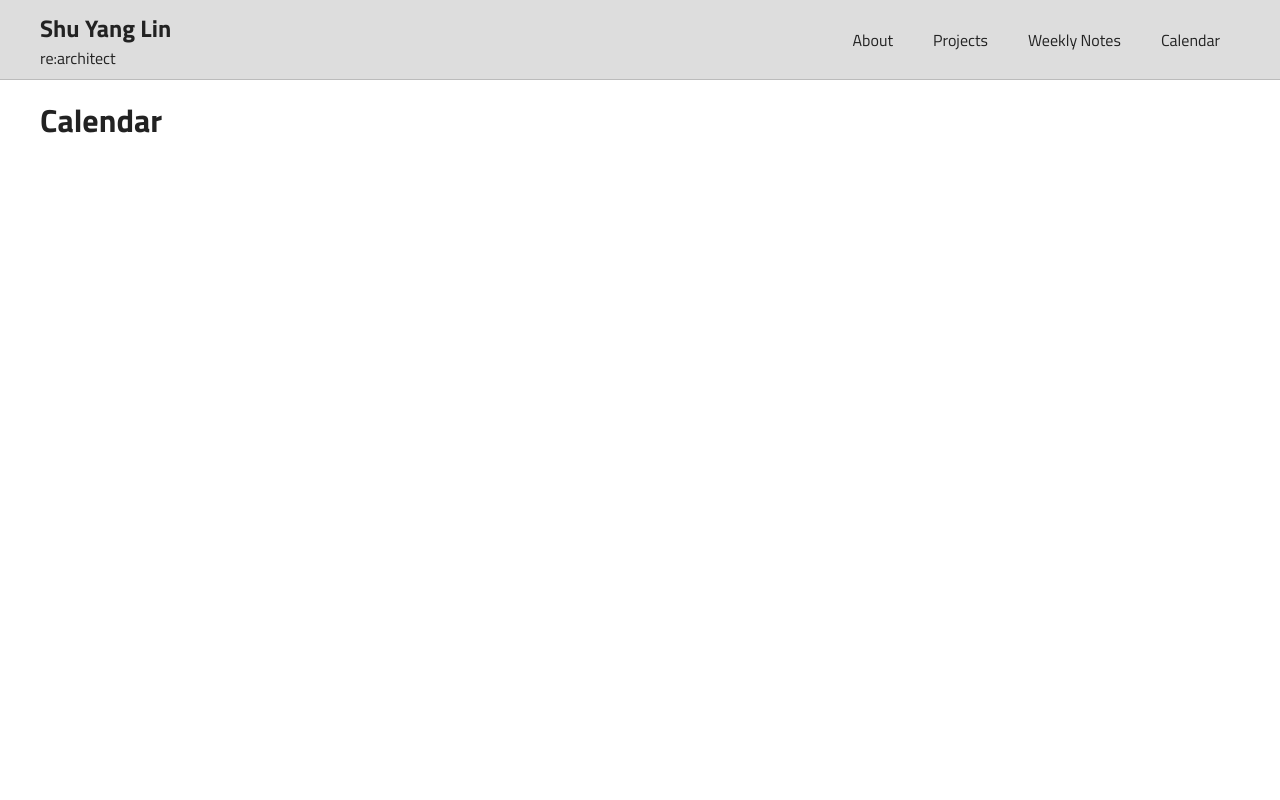
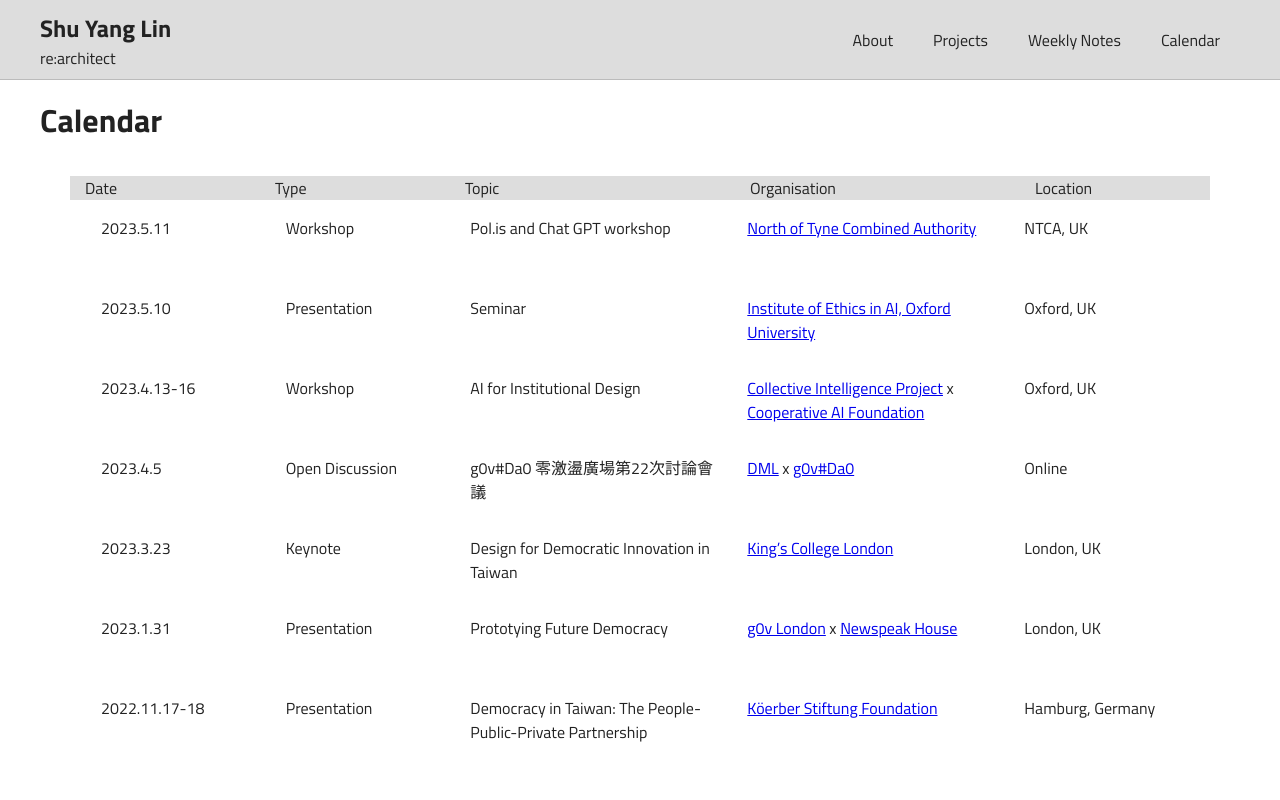
Before and after one commit to shuyanglin/shuyanglin, a React app: page /calendar in a window 1280 px wide. Shown: the top 800 px of the page. Built offline with nearby package versions, Linux system fonts and the light colour scheme.

Commit message:
update calendar

```diff
--- a/src/components/About/About.js
+++ b/src/components/About/About.js
@@ -5,10 +5,11 @@ import styles from './About.module.css';
 function About() {
   return (
   <>
+    <h1>About</h1>
     <Container>
     <Row>
-    <h1>About</h1>
 
+      <Col sm={12}>
       <section>
 
       <img alt="cover image for about page" src={hero}></img>
@@ -17,11 +18,12 @@ function About() {
       </div>
 
       </section>
+      </Col>
     </Row>
     <Row>
-      <Col sm={2}>
+      <Col lg={2} sm={1}>
       </Col>
-      <Col sm={8}>
+      <Col lg={8} sm={10}>
       <p>
       Shu Yang Lin is a re:architect based in London. She is currently working on a joint project between the <a href="https://moda.gov.tw/">Ministry of Digital Affairs</a> and <a href="https://darkmatterlabs.org/">Dark Matter Laboratories</a>.
       Working in the field between HCI and interaction design she design interactions to explore the creative potentials machine-supported consensus finding.
--- a/src/components/About/About.module.css
+++ b/src/components/About/About.module.css
@@ -1,12 +1,13 @@
 section {
-    padding: 4rem;
+    padding: 2rem;
+    margin-bottom: 3rem;
 }
 
 .description {
     position: absolute;
     transform: translate(-5vw, -30vh);
     background-color: #eee;
-    padding: 2.5rem;
+    padding: 2rem 2.5rem;
     max-width: 600px;
 }
 
--- a/src/components/Calendar/Calendar.js
+++ b/src/components/Calendar/Calendar.js
@@ -1,9 +1,149 @@
 import React from "react";
+import { Container, Row, Col } from 'react-grid-system';
+import styles from './Calendar.module.css'
 
 function Calendar() {
   return (
     <>
       <h1>Calendar</h1>
+      <Container className={styles.container}>
+      <Row className={styles.header}>
+        <Col sm={2}>
+          Date
+        </Col>
+        <Col sm={2}>
+          Type
+        </Col>
+        <Col sm={3}>
+          Topic
+        </Col>
+        <Col sm={3}>
+          Organisation
+        </Col>
+        <Col sm={2}>
+          Location
+        </Col>
+      </Row>
+      <Row className={styles.row}>
+        <Col sm={2}>
+          2023.5.11
+        </Col>
+        <Col sm={2}>
+          Workshop
+        </Col>
+        <Col sm={3}>
+          Pol.is and Chat GPT workshop
+        </Col>
+        <Col sm={3}>
+          <a href="https://www.northoftyne-ca.gov.uk">North of Tyne Combined Authority</a>
+        </Col>
+        <Col sm={2}>
+        NTCA, UK
+        </Col>
+      </Row>
+      <Row className={styles.row}>
+        <Col sm={2}>
+          2023.5.10
+        </Col>
+        <Col sm={2}>
+          Presentation
+        </Col>
+        <Col sm={3}>
+          Seminar
+        </Col>
+        <Col sm={3}>
+          <a href="https://www.oxford-aiethics.ox.ac.uk">Institute of Ethics in AI, Oxford University</a>
+        </Col>
+        <Col sm={2}>
+        Oxford, UK
+        </Col>
+      </Row>
+      <Row className={styles.row}>
+        <Col sm={2}>
+          2023.4.13-16
+        </Col>
+        <Col sm={2}>
+          Workshop
+        </Col>
+        <Col sm={3}>
+          AI for Institutional Design
+        </Col>
+        <Col sm={3}>
+          <a href="http://cip.org/">Collective Intelligence Project</a> x <a href="https://www.cooperativeai.com/foundation">Cooperative AI Foundation </a>
+        </Col>
+        <Col sm={2}>
+          Oxford, UK
+        </Col>
+      </Row>
+      <Row className={styles.row}>
+        <Col sm={2}>
+          2023.4.5
+        </Col>
+        <Col sm={2}>
+          Open Discussion
+        </Col>
+        <Col sm={3}>
+          g0v#Da0 零激盪廣場第22次討論會議
+        </Col>
+        <Col sm={3}>
+          <a href="https://darkmatterlabs.org/">DML</a> x <a href="https://da0.g0v.tw">g0v#Da0</a>
+        </Col>
+        <Col sm={2}>
+          Online
+        </Col>
+      </Row>
+      <Row className={styles.row}>
+        <Col sm={2}>
+          2023.3.23
+        </Col>
+        <Col sm={2}>
+          Keynote
+        </Col>
+        <Col sm={3}>
+          Design for Democratic Innovation in Taiwan
+        </Col>
+        <Col sm={3}>
+          <a href="https://www.kcl.ac.uk">King’s College London</a>
+        </Col>
+        <Col sm={2}>
+          London, UK
+        </Col>
+      </Row>
+      <Row className={styles.row}>
+        <Col sm={2}>
+          2023.1.31
+        </Col>
+        <Col sm={2}>
+          Presentation
+        </Col>
+        <Col sm={3}>
+          Prototying Future Democracy
+        </Col>
+        <Col sm={3}>
+          <a href="https://g0v.london">g0v London</a> x <a href="https://newspeak.house">Newspeak House</a>
+        </Col>
+        <Col sm={2}>
+          London, UK
+        </Col>
+      </Row>
+      <Row className={styles.row}>
+        <Col sm={2}>
+          2022.11.17-18
+        </Col>
+        <Col sm={2}>
+          Presentation
+        </Col>
+        <Col sm={3}>
+          Democracy in Taiwan: The People-Public-Private Partnership
+        </Col>
+        <Col sm={3}>
+          <a href="https://koerber-stiftung.de/en/">Köerber Stiftung Foundation</a>
+        </Col>
+        <Col sm={2}>
+          Hamburg, Germany
+        </Col>
+      </Row>
+      </Container>
     </>
   );
 }
--- /dev/null
+++ b/src/components/Calendar/Calendar.module.css
@@ -0,0 +1,21 @@
+.container{
+    padding: 2rem;
+}
+
+.header{
+    background-color:#ddd;
+}
+
+.row{
+    padding: 1rem;
+    min-height: 5rem;
+}
+
+@media only screen and (max-width: 576px){
+    .header{
+        background-color: rgb(255, 238, 0);
+        transform: translateY(-100vh);
+    }
+
+
+}
```
